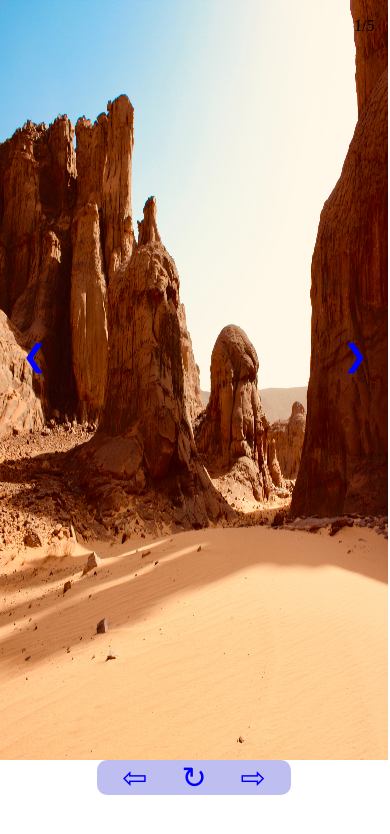
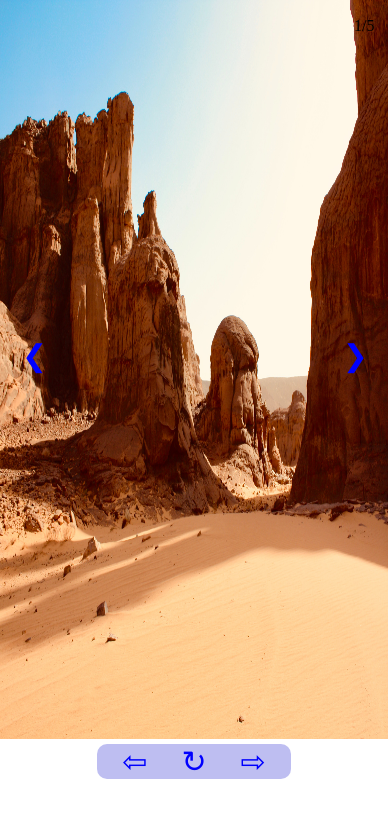
Before and after one commit to jitendrakumarsing/Image-Slider, a plain HTML site: page index.html in a window 390 px wide. Drawn offline with Linux system fonts and the light colour scheme.

Commit message:
style modified

```diff
--- a/style.css
+++ b/style.css
@@ -10,7 +10,7 @@
     /* border: 2px solid black; */
     text-align: center;
     width: 99.5vw;
-    height: 100vh;
+    height: 99.5vh;
     box-sizing: border-box;
  }
  .slide{
@@ -57,6 +57,7 @@
     border-radius: 10px;
     display: inline-block;
     padding: 0px 10px;
+    margin-top: 5px;
     background-color: rgba(121, 121, 227, 0.481);
 }
 .cantrolbtn{
@@ -70,4 +71,7 @@
     .slide img{
         width:100%;
     }
+    .slide{
+        height: 88%;
+    }
 }
```
